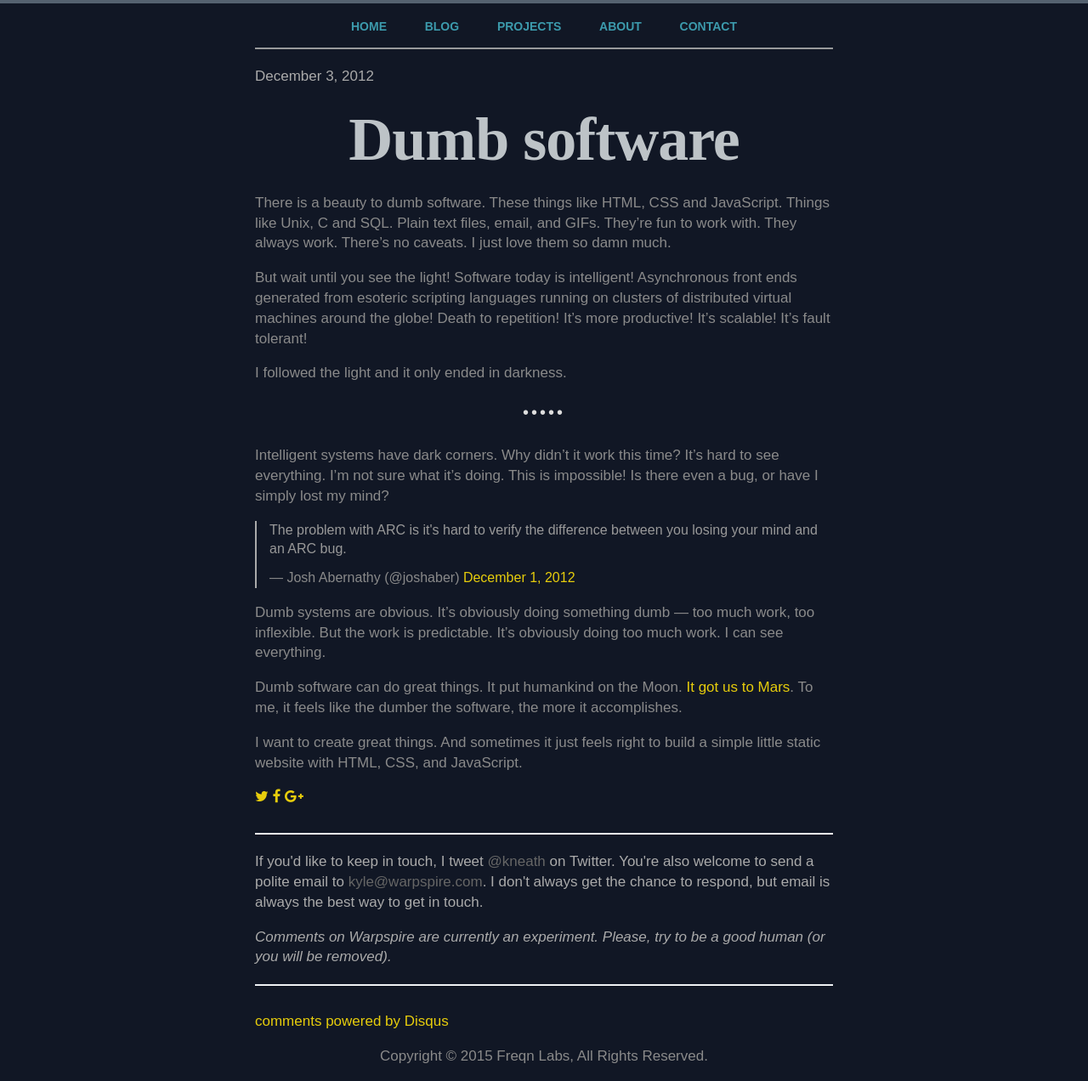
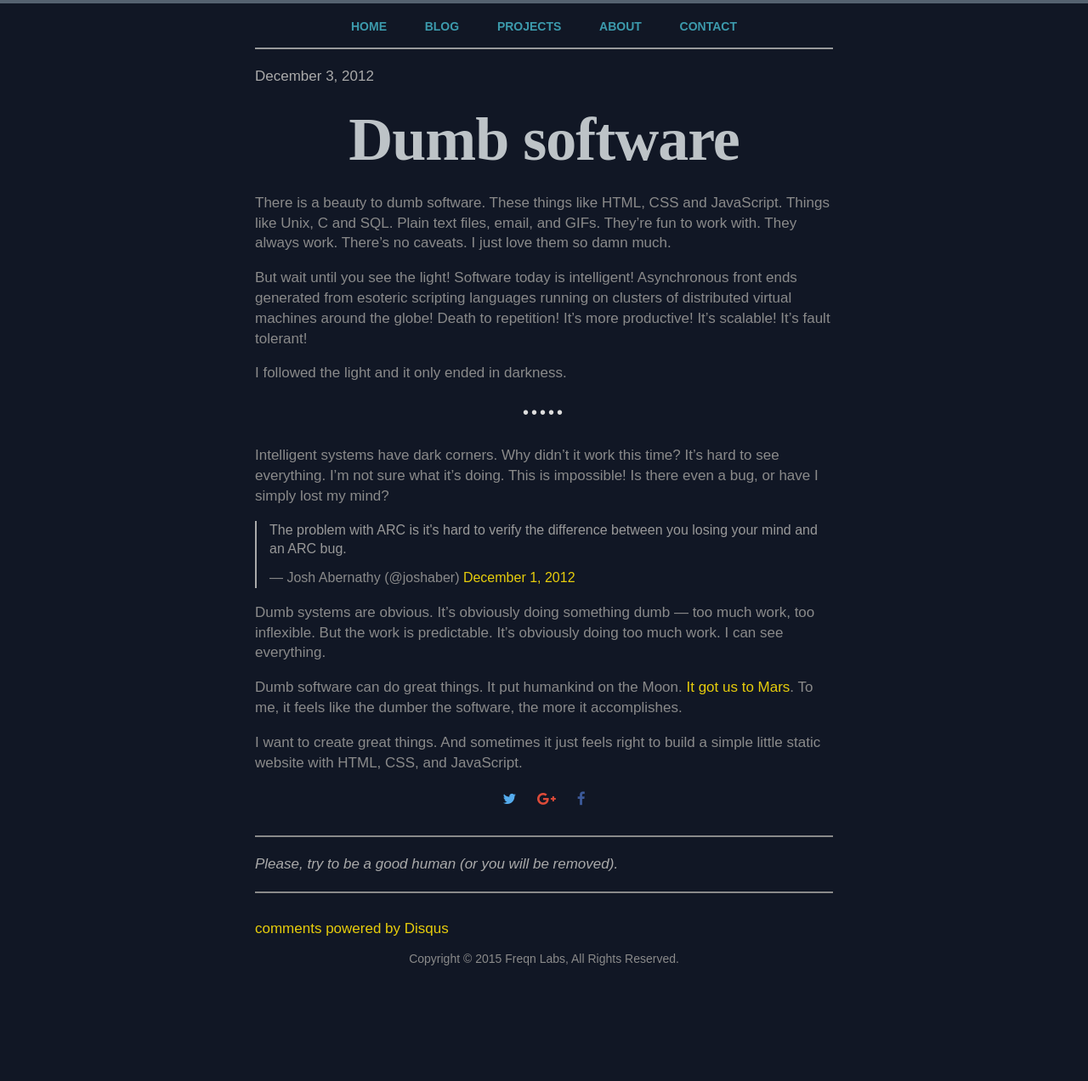
Before and after one commit to codeclinton/codeclinton.github.io, a Jekyll site: the page built from _posts/2012-12-03-dumb-software.md, in a window 1280 px wide. Shown: the whole page at 85% size. Built offline with Jekyll 4.4.1, drawn with Linux system fonts in a browser that asks for light colours; nearby versions of some CDN libraries; library files that are not in the unit come from our copies; Markdown is read by kramdown in place of the engine named in the settings; comment, search, counter and statistics services are not loaded; after the commit the page ends 1152 px from its top, so only the background shows below that.

Commit message:
Added share links

```diff
--- a/_layouts/default.html
+++ b/_layouts/default.html
@@ -16,6 +16,8 @@
 	<script type="text/javascript">var _sf_startpt=(new Date()).getTime()</script>
 	<link rel="stylesheet" href="/css/base.css" type="text/css" />
 	<link rel="stylesheet" href="/css/font-awesome.min.css">
+	<meta name="apple-mobile-web-app-capable" content="yes">
+  <meta name="apple-mobile-web-app-status-bar-style" content="black-translucent">
 	<link rel="alternate" href="http://freqn.com/feed/" type="application/rss+xml" />
 
   <script type="text/javascript" src="//use.typekit.net/oih2jiw.js"></script>
@@ -48,7 +50,7 @@
     </header>
 
     {{ content }}
-		<p style="text-align: center;">Copyright &copy; <script type="text/javascript">document.write(new Date().getFullYear())</script> Freqn Labs, All Rights Reserved.</p>
+		<p style="text-align: center; font-size: 14px">Copyright &copy; <script type="text/javascript">document.write(new Date().getFullYear())</script> Freqn Labs, All Rights Reserved.</p>
 
   </div><!-- /.main -->
 
--- a/_layouts/post.html
+++ b/_layouts/post.html
@@ -4,30 +4,30 @@ layout: default
 <p class="date">{{ page.date | date: "%B %e, %Y" }}</p>
 <h1 class="words">{{ page.title }}</h1>
 {{ content }}
-<a class="twitter-icon" href="https://twitter.com/intent/tweet?text=&quot;{{ page.title }}&quot;%20{{ site.url }}{{ page.url }}%20via%20&#64;freqn"
+<div class="shareRow">
+  <a class="twitter-icon shareButton" href="https://twitter.com/intent/tweet?text=&quot;{{ page.title }}&quot;%20{{ site.url }}{{ page.url }}%20via%20&#64;freqn"
       onclick="window.open(this.href, 'twitter-share', 'width=550,height=235');return false;" title="Share on Twitter">
       <i class="fa fa-twitter"></i>
   </a>
-<a class="facebook-icon" href="https://www.facebook.com/sharer/sharer.php?u={{ site.url }}{{ page.url }}"
+  <a class="google-icon shareButton" href="https://plus.google.com/share?url={{ site.url }}{{ page.url }}"
+  onclick="window.open(this.href, 'google-plus-share', 'width=490,height=530');return false;" title="Share on Google+">
+  <i class="fa fa-google-plus"></i>
+  </a>
+  <a class="facebook-icon shareButton" href="https://www.facebook.com/sharer/sharer.php?u={{ site.url }}{{ page.url }}"
   onclick="window.open(this.href, 'facebook-share','width=580,height=296');return false;" title="Share on Facebook">
   <i class="fa fa-facebook"></i>
   </a>
-                <a class="google-icon" href="https://plus.google.com/share?url={{ site.url }}{{ page.url }}"
-                   onclick="window.open(this.href, 'google-plus-share', 'width=490,height=530');return false;" title="Share on Google+">
-                    <i class="fa fa-google-plus"></i>
-                </a>
+
+</div>
 <div class="keep-in-touch">
-  <p>
-    If you'd like to keep in touch, I tweet <a href="https://twitter.com/kneath">@kneath</a> on Twitter. You're also welcome to send a polite email to <a href="mailto:kyle@warpspire.com">kyle@warpspire.com</a>. I don't always get the chance to respond, but email is always the best way to get in touch.
-  </p>
   <p class="comments">
-Comments on Warpspire are currently an experiment. Please, try to be a good human (or you will be removed).
+    Please, try to be a good human (or you will be removed).
   </p>
 </div>
 
 <div id="disqus_thread"></div>
 <script type="text/javascript">
-    var disqus_shortname = 'warpspire';
+    var disqus_shortname = 'freqn';
     var disqus_identifier = '{{ page.url }}';
 
     /* * * DON'T EDIT BELOW THIS LINE * * */
--- a/css/base.css
+++ b/css/base.css
@@ -401,18 +401,18 @@ p.note {
 .keep-in-touch {
   margin: 30px 0;
   color: #aaa;
-  border-top: 1px solid #dfe4ea;
-  border-bottom: 1px solid #fff;
+  border-top: 1px solid #8A8A8A;
+  border-bottom: 1px solid #8A8A8A;
 }
 .keep-in-touch p:first-child {
   margin-top: 0;
   padding-top: 20px;
-  border-top: 1px solid #fff;
+  border-top: 1px solid #8A8A8A;
 }
 .keep-in-touch p:last-child {
   margin-bottom: 0;
   padding-bottom: 20px;
-  border-bottom: 1px solid #dfe4ea;
+  border-bottom: 1px solid #8A8A8A;
 }
 .keep-in-touch a {
   color: #666;
@@ -569,21 +569,31 @@ code.html span.doctype {
 #confirm {
   text-align: center;
 }
-/*.contactLeft {
-  padding: 0;
-  margin: 0;
-  float:left;
-  width: 50%;
-  max-width: 320px;
+
+/*----------------------------------------------------------------------------
+  Share Buttons
+----------------------------------------------------------------------------*/
+.shareRow {
+  width: 100%;
+  text-align: center;
+  margin: 20px auto;
 }
-.contactRight {
-  padding: 0;
-  margin: 0;
-  float:left;
-  width: 50%;
-  min-width: 320px
-}*/
+.shareRow p {
+  color: #8A8A8A;
+}
+.shareButton {
+  padding: 0 10px;
+}
 
+.fa-twitter {
+  color: #55acee;
+}
+.fa-facebook {
+  color: #3b5998;
+}
+.fa-google-plus {
+  color: #dd4b39;
+}
 /*----------------------------------------------------------------------------
   Default Pygments Styles
 ----------------------------------------------------------------------------*/
```
Lines whose indentation alone changed are shown as unchanged.
